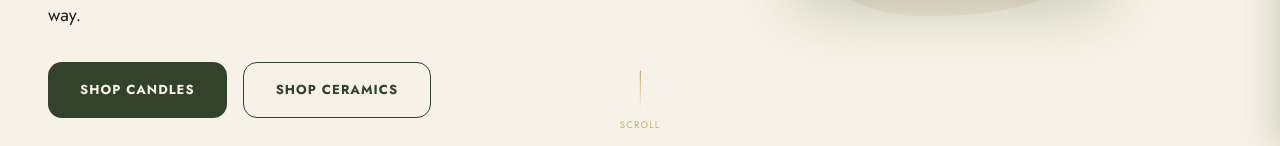
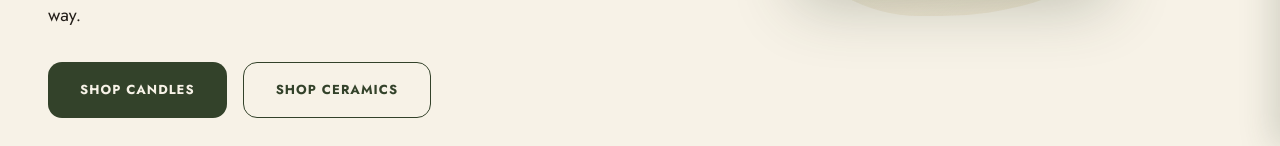
Before and after one commit to ADI-2707/meedowmist, a Next.js app: page / in a window 1280 px wide. Shown: the part 654-800 px from the top of the page. Built offline with nearby package versions, Linux system fonts and the light colour scheme; a web font is replaced by a local one.

Commit message:
Remove scroll indicator below hero section

```diff
--- a/src/components/Hero/Hero.module.css
+++ b/src/components/Hero/Hero.module.css
@@ -186,40 +186,6 @@
   border-radius: var(--radius-lg);
 }
 
-/* Scroll hint */
-.scrollHint {
-  display: flex;
-  flex-direction: column;
-  align-items: center;
-  gap: var(--space-2);
-  position: absolute;
-  bottom: var(--space-8);
-  left: 50%;
-  transform: translateX(-50%);
-}
-
-.scrollLine {
-  display: block;
-  width: 1px;
-  height: 40px;
-  background: linear-gradient(to bottom, var(--color-gold), transparent);
-  animation: scrollPulse 2s ease-in-out infinite;
-}
-
-.scrollText {
-  font-family: var(--font-body);
-  font-size: 0.6rem;
-  text-transform: uppercase;
-  letter-spacing: 0.12em;
-  color: var(--color-gold);
-  opacity: 0.7;
-}
-
-@keyframes scrollPulse {
-  0%, 100% { opacity: 1; transform: scaleY(1); }
-  50% { opacity: 0.4; transform: scaleY(0.8); }
-}
-
 /* Responsive */
 @media (max-width: 900px) {
   .inner {
@@ -285,10 +251,6 @@
     stroke-dashoffset: 0;
   }
 
-  .scrollLine {
-    animation: none;
-  }
-
   .ctaPrimary:hover,
   .ctaSecondary:hover {
     transform: none;
--- a/src/components/Hero/Hero.tsx
+++ b/src/components/Hero/Hero.tsx
@@ -120,18 +120,6 @@ export default function Hero() {
           </div>
         </motion.div>
       </motion.div>
-
-      {/* Scroll indicator */}
-      <motion.div
-        className={styles.scrollHint}
-        initial={{ opacity: 0 }}
-        animate={{ opacity: 1 }}
-        transition={{ delay: 1.4, duration: 0.8 }}
-        aria-hidden="true"
-      >
-        <span className={styles.scrollLine} />
-        <span className={styles.scrollText}>Scroll</span>
-      </motion.div>
     </section>
   );
 }
```
